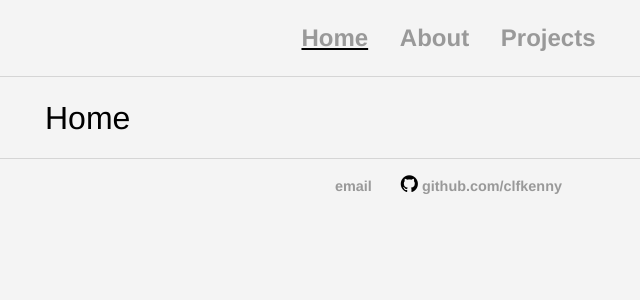
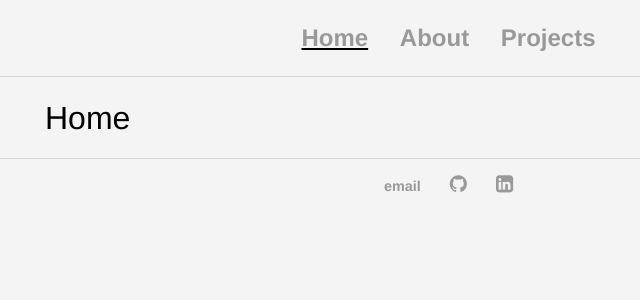
Before and after one commit to clfkenny/clfkenny.github.io, a Jekyll site: the page built from index.md, in a window 1280 px wide. Shown: the top 300 px of the page, without its empty margins (179-819 px from the left). Built offline with Jekyll 4.4.1, drawn with Linux system fonts in a browser that asks for light colours.

Commit message:
Update default.html

```diff
--- a/_layouts/default.html
+++ b/_layouts/default.html
@@ -22,8 +22,8 @@
 			<footer>
 	    		<ul>
 	        		<li><a href="mailto:lov.kenny1996@gmail.com">email</a></li>
-	        		<li><i class="fa fa-github" style="font-size:20px"></i>
-					<a href="https://github.com/clfkenny">github.com/clfkenny</a></li>
+	        		<li><a href="https://github.com/clfkenny"><i class="fa fa-github" style="font-size:20px"></i> </a></li>
+				<li><a href="https://www.linkedin.com/in/kenny-lov/"><i class="fa fa-linkedin-square" style="font-size:20px"></i></a></li>
 				</ul>
 			</footer>
 		</body>
```
